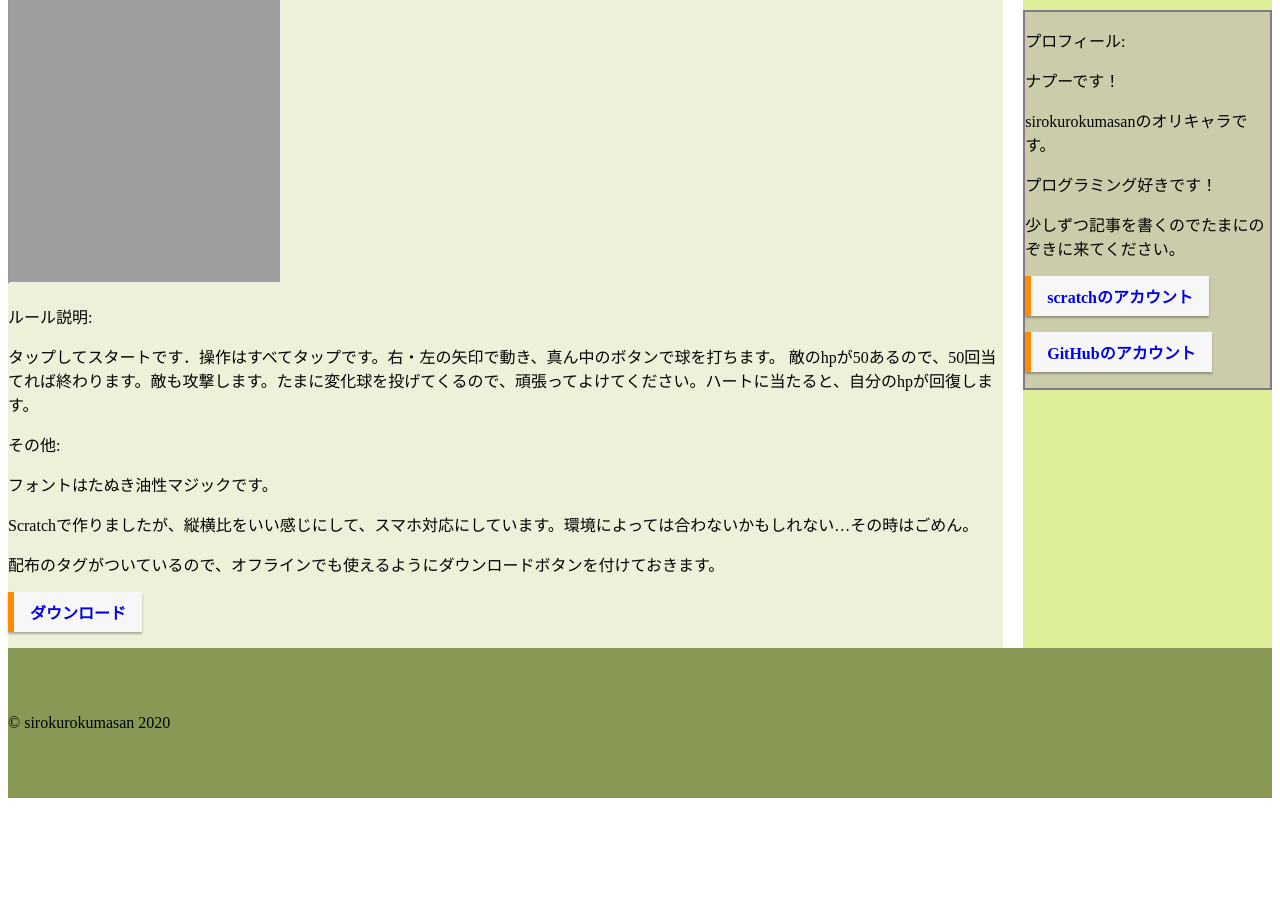
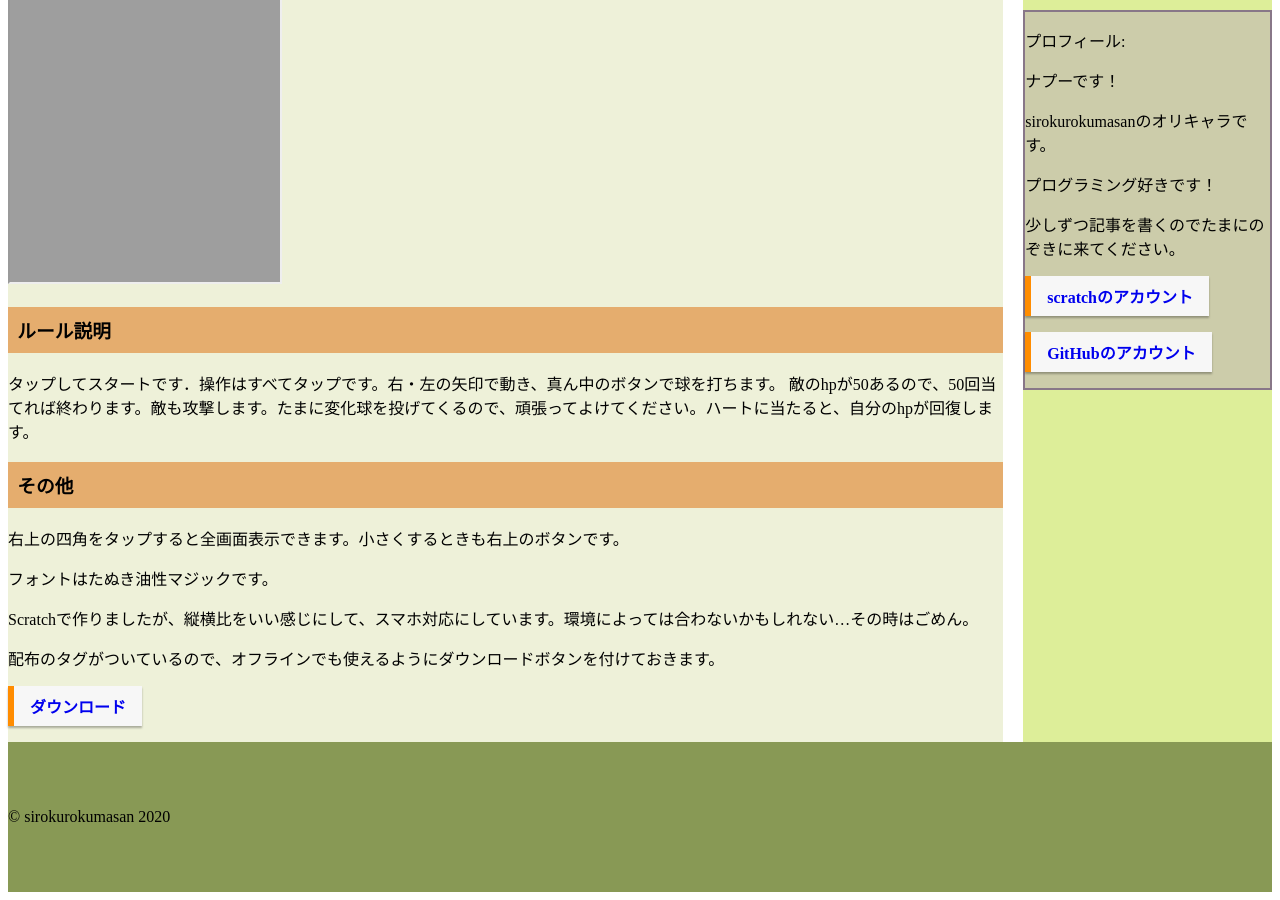
Before and after one commit to sirokurokumasan/sirokurokumasan.github.io, a Jekyll site: the page built from _posts/2020-12-31-シューティングゲーム作りました.md, in a window 1280 px wide and 900 px high, scrolled down 537 px. Built offline with Jekyll 4.4.1, drawn with Linux system fonts in a browser that asks for light colours; before the commit the page ends 1343 px from its top, so only the background shows below that.

Commit message:
Update 2020-12-31-シューティングゲーム作りました.md

```diff
--- a/_posts/2020-12-31-シューティングゲーム作りました.md
+++ b/_posts/2020-12-31-シューティングゲーム作りました.md
@@ -6,12 +6,14 @@ author: 配布
 
 <iframe src="https://sirokurokumasan.github.io/assets/distribution/シューティング.html" width="270" height="480"></iframe>
 
-ルール説明:
+### ルール説明
 
 タップしてスタートです．操作はすべてタップです。右・左の矢印で動き、真ん中のボタンで球を打ちます。
 敵のhpが50あるので、50回当てれば終わります。敵も攻撃します。たまに変化球を投げてくるので、頑張ってよけてください。ハートに当たると、自分のhpが回復します。
 
-その他:
+### その他
+
+右上の四角をタップすると全画面表示できます。小さくするときも右上のボタンです。
 
 フォントはたぬき油性マジックです。
 
```
